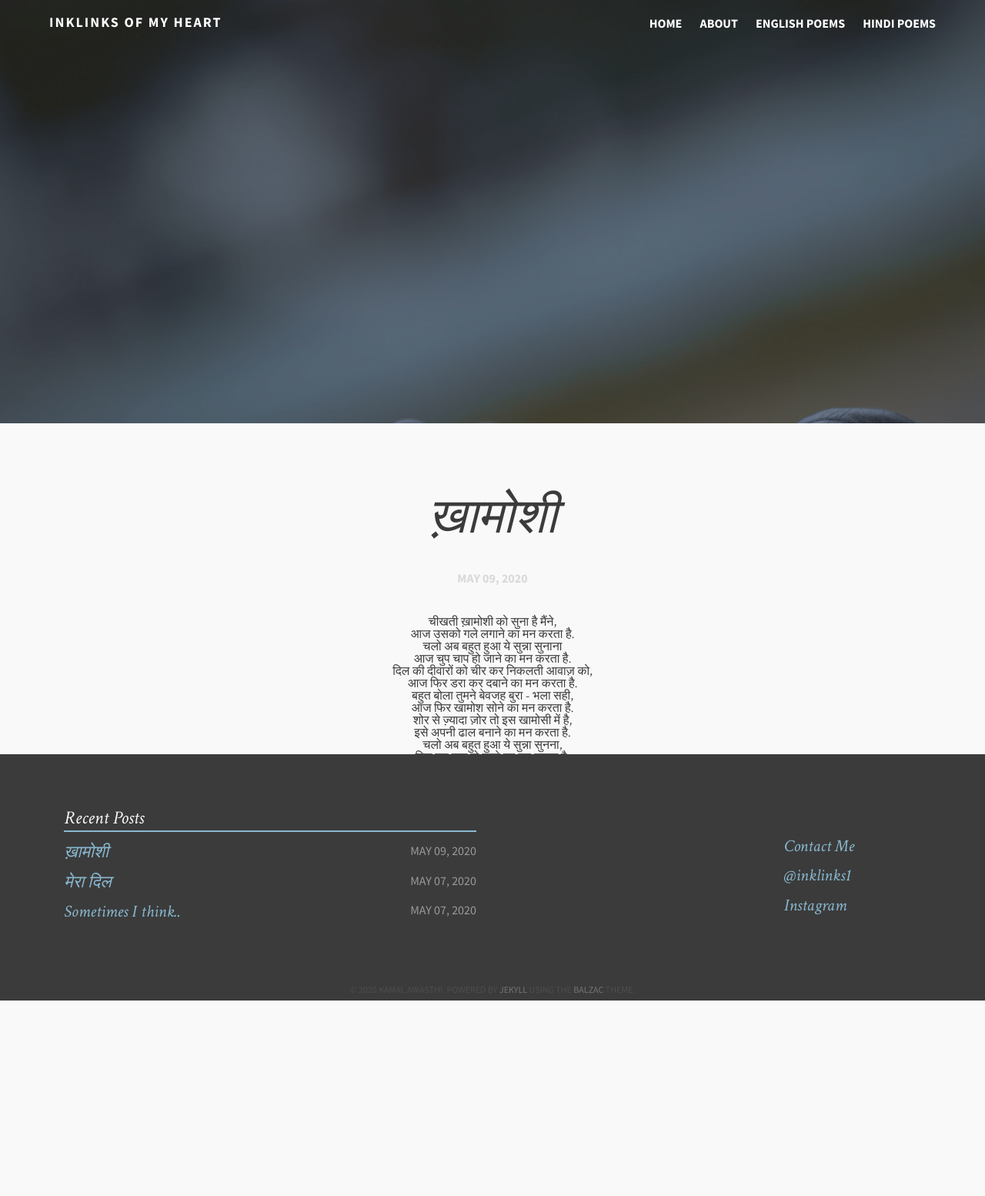
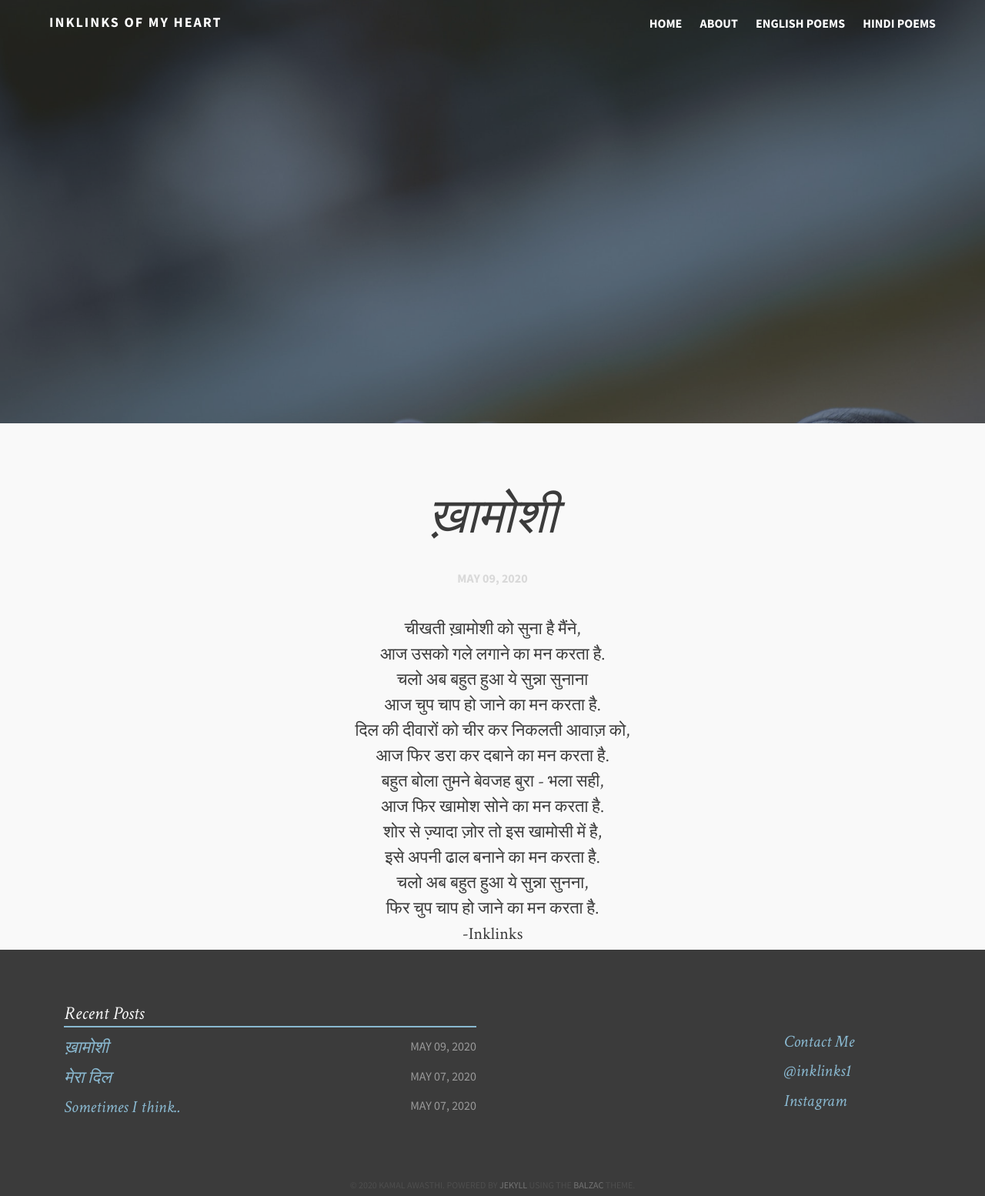
Before and after one commit to InkLinks/InkLinks.github.io, a Jekyll site: the page built from _posts/2020-05-09-ख़ामोशी.md, in a window 1280 px wide. Shown: the whole page at 77% size. Built offline with Jekyll 4.4.1, drawn with Linux system fonts in a browser that asks for light colours; comment, search, counter and statistics services are not loaded; before the commit the page ends 1300 px from its top, so only the background shows below that.

```diff
--- a/_posts/2020-05-09-ख़ामोशी.md
+++ b/_posts/2020-05-09-ख़ामोशी.md
@@ -6,7 +6,7 @@
 image:
         feature: peace.jpg
 ---
-<div align="center">
+<p align="center">
 चीखती ख़ामोशी को सुना है मैंने, <br />
 आज उसको गले लगाने का मन करता है.<br />
 चलो अब बहुत हुआ ये सुन्ना सुनाना <br />
@@ -23,5 +23,5 @@
 फिर चुप चाप हो जाने का मन करता है.<br />
 
 -Inklinks
-</div>
+</p>
 {: .text-justify}
```
